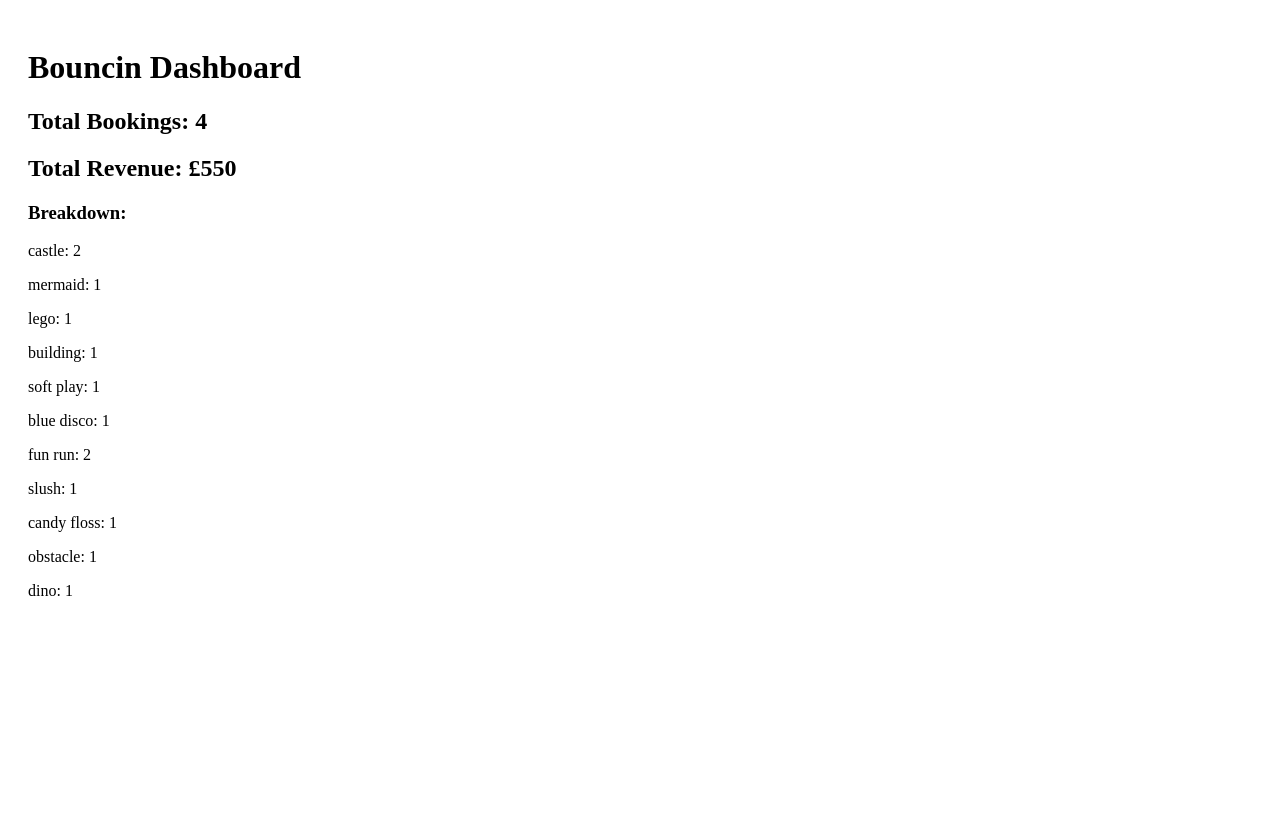
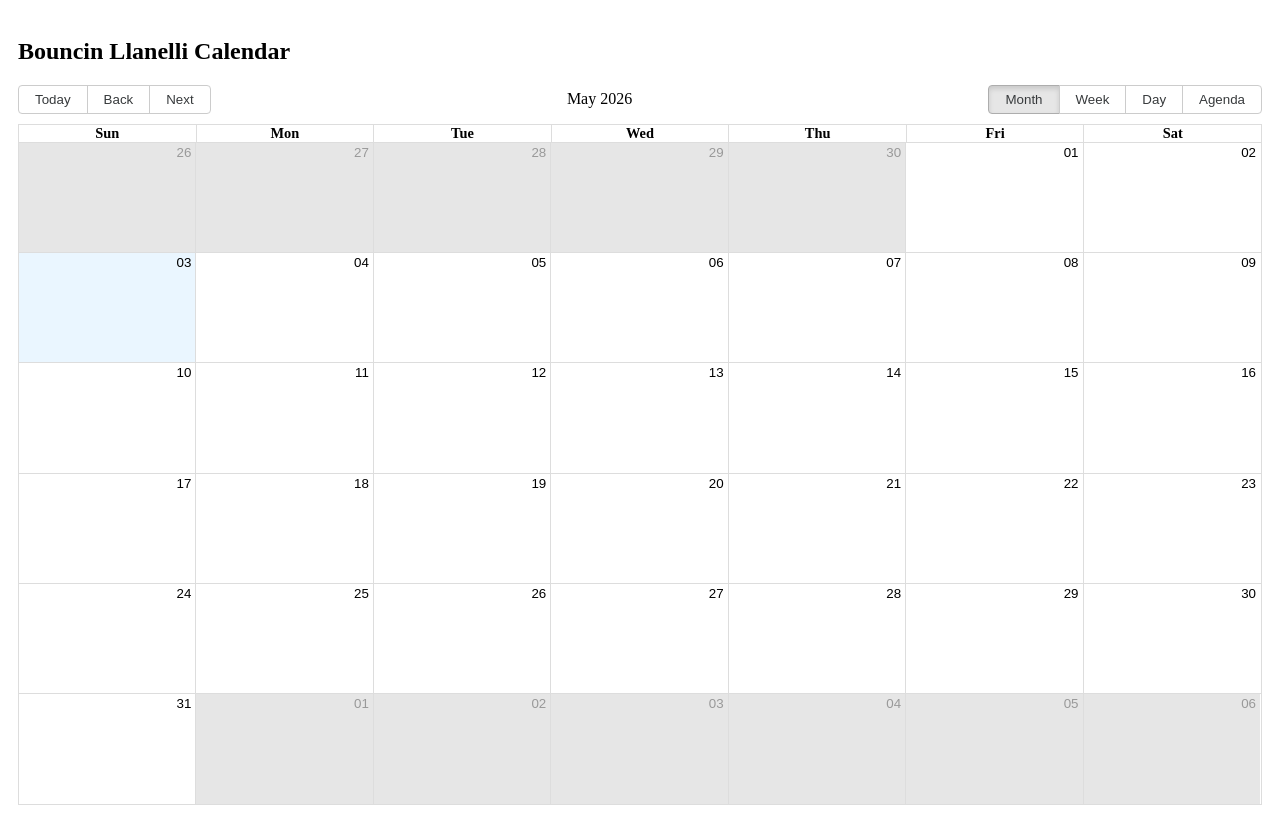
Before and after one commit to Jext1/BouncinAdmin, a Next.js app: page /dashboard in a window 1280 px wide. Before the commit the page ends 800 px from the top, so only its background shows below. Built offline with nearby package versions, Linux system fonts and the light colour scheme.

Commit message:
Update dashboard.js

```diff
--- a/pages/dashboard.js
+++ b/pages/dashboard.js
@@ -1,52 +1,50 @@
 import { useEffect, useState } from "react";
+import {
+  Calendar,
+  dateFnsLocalizer
+} from "react-big-calendar";
+import "react-big-calendar/lib/css/react-big-calendar.css";
+import { format, parse, startOfWeek, getDay } from "date-fns";
+import enGB from "date-fns/locale/en-GB";
+
+const locales = { "en-GB": enGB };
+
+const localizer = dateFnsLocalizer({
+  format,
+  parse,
+  startOfWeek,
+  getDay,
+  locales
+});
 
 export default function Dashboard() {
-  const [data, setData] = useState(null);
-  const [error, setError] = useState(null);
+  const [events, setEvents] = useState([]);
 
   useEffect(() => {
     fetch("/api/bookings")
-      .then(async (res) => {
-        const json = await res.json();
+      .then((res) => res.json())
+      .then((data) => {
+        const formatted = (data.rawEvents || []).map((e) => ({
+          title: e.summary || "Booking",
+          start: new Date(e.start),
+          end: new Date(e.end)
+        }));
 
-        if (!res.ok) {
-          throw new Error(json.error || "API failed");
-        }
-
-        return json;
-      })
-      .then((data) => setData(data))
-      .catch((err) => setError(err.message));
+        setEvents(formatted);
+      });
   }, []);
 
-  // 🔴 Show error clearly on screen
-  if (error) {
-    return (
-      <div style={{ padding: 20, color: "red" }}>
-        <h1>❌ Error Loading Dashboard</h1>
-        <p>{error}</p>
-      </div>
-    );
-  }
+  return (
+    <div style={{ height: "100vh", padding: 10 }}>
+      <h2>Bouncin Llanelli Calendar</h2>
 
-  if (!data) return <p>Loading...</p>;
-
-  return (
-    <div style={{ padding: 20 }}>
-      <h1>Bouncin Dashboard</h1>
-
-      <h2>Total Bookings: {data.totalBookings || 0}</h2>
-      <h2>Total Revenue: £{data.total || 0}</h2>
-
-      <h3>Breakdown:</h3>
-
-      {Object.entries(data.count || {}).length === 0 ? (
-        <p>No bookings found</p>
-      ) : (
-        Object.entries(data.count || {}).map(([k, v]) => (
-          <p key={k}>{k}: {v}</p>
-        ))
-      )}
+      <Calendar
+        localizer={localizer}
+        events={events}
+        startAccessor="start"
+        endAccessor="end"
+        style={{ height: "90vh" }}
+      />
     </div>
   );
 }
```
